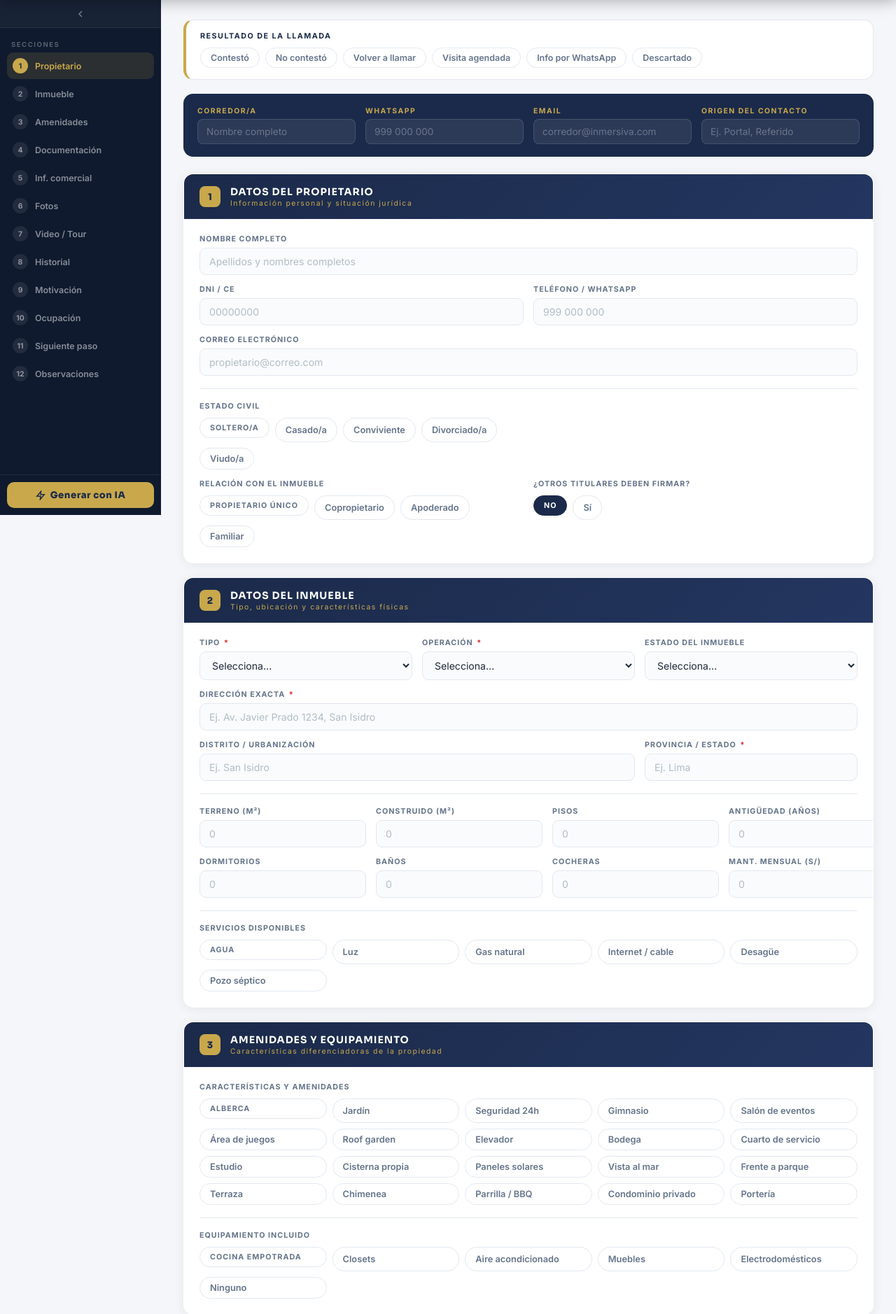
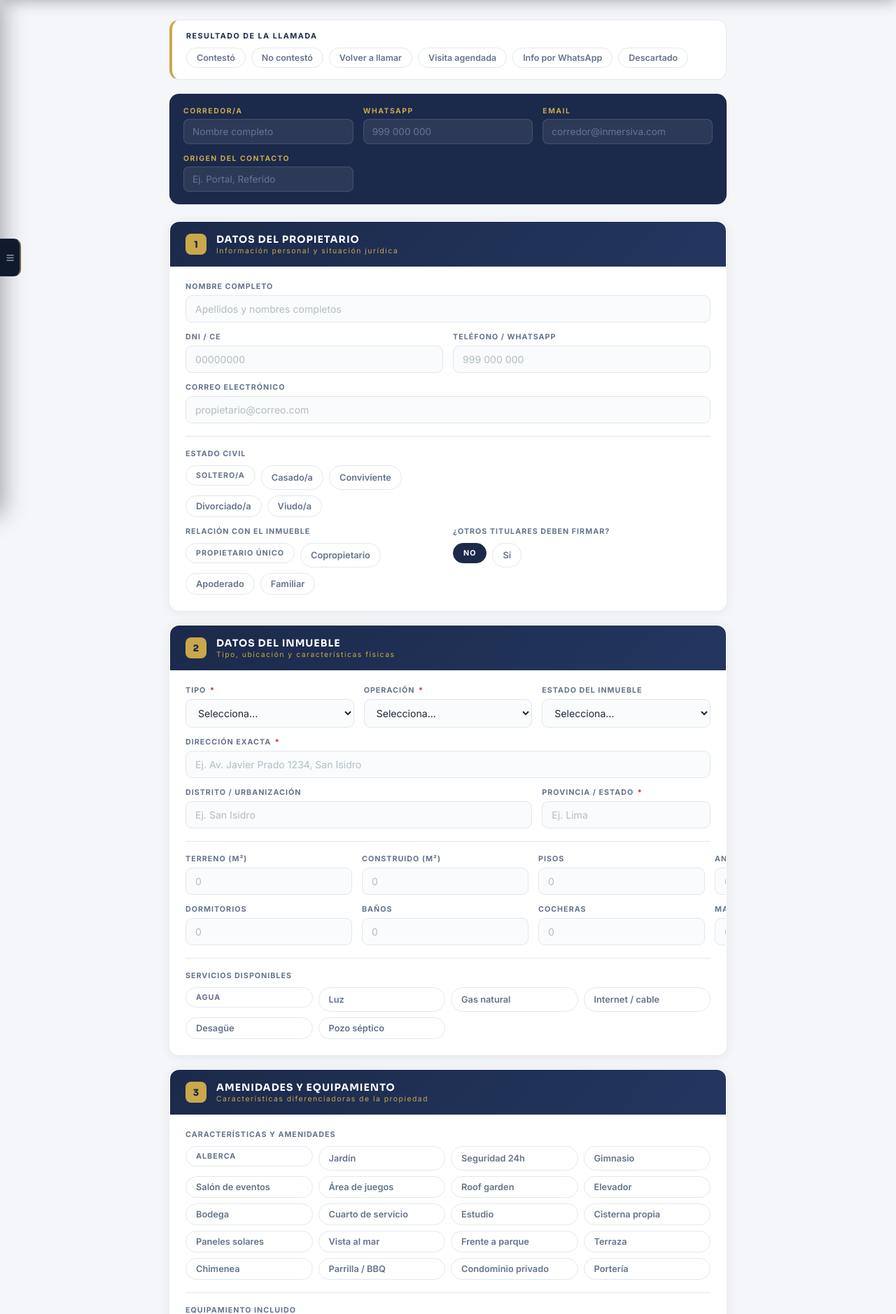
Before and after one commit to inmersivagrupoinmobiliario-dotcom/Inmersiva-Inmobiliaria, a Python web app: template templates/form.html in a window 1280 px wide. Shown: the part 64-1942 px from the top of the page at 70% size. Run offline with Jinja, Linux system fonts and the light colour scheme; the template is opened without the code that fills it, so the values that code supplies are empty.

Commit message:
feat: ficha — sidebar overlay deslizable, formulario centrado
Sidebar fijo en posición (fixed) que se desliza sobre el formulario centrado. Tab de 30px siempre visible al borde izquierdo con icono hamburger/chevron. Backdrop semitransparente al abrir. Clic en backdrop o en ítem de sección cierra el panel.

Co-Authored-By: Claude Sonnet 4.6 <noreply@anthropic.com>

```diff
--- a/templates/form.html
+++ b/templates/form.html
@@ -54,57 +54,81 @@
     .progress-pill { background: rgba(255,255,255,.1); border: 1px solid rgba(255,255,255,.15); border-radius: 100px; padding: 5px 14px; font-size: .75rem; font-weight: 700; color: rgba(255,255,255,.8); white-space: nowrap; }
     .progress-pill span { color: var(--gold); }
 
-    /* ── LAYOUT ── */
-    .layout { display: flex; min-height: calc(100vh - 64px); }
-
-    /* ── SIDEBAR NAV ── */
+    /* ── SIDEBAR — overlay fijo ── */
     .sidebar-nav {
-      width: 230px;
-      flex-shrink: 0;
-      background: var(--navy-dark);
-      position: sticky;
+      position: fixed;
+      left: 0;
       top: 64px;
       height: calc(100vh - 64px);
-      overflow: hidden;
-      padding: 0;
+      width: 230px;
+      background: var(--navy-dark);
+      z-index: 50;
+      overflow: visible;
+      transform: translateX(-230px);
+      transition: transform .25s cubic-bezier(.4,0,.2,1);
+      box-shadow: 4px 0 32px rgba(0,0,0,.35);
       display: flex;
       flex-direction: column;
-      transition: width .24s ease;
-      z-index: 40;
     }
-    .sidebar-nav.collapsed { width: 48px; }
-    .sidebar-nav::-webkit-scrollbar { width: 3px; }
-    .sidebar-nav::-webkit-scrollbar-thumb { background: var(--gold-border); border-radius: 3px; }
+    .sidebar-nav.open { transform: translateX(0); }
 
-    /* Toggle button */
-    .sidebar-toggle {
-      display: flex; align-items: center; justify-content: center;
-      height: 40px; width: 100%; flex-shrink: 0;
-      background: rgba(255,255,255,.04);
-      border: none; border-bottom: 1px solid rgba(255,255,255,.07);
-      cursor: pointer; color: rgba(255,255,255,.4);
-      transition: background .15s, color .15s;
+    /* Tab siempre visible en el borde derecho del sidebar */
+    .sidebar-tab {
+      position: absolute;
+      right: -30px;
+      top: 50%;
+      transform: translateY(-50%);
+      width: 30px;
+      height: 54px;
+      background: var(--navy-dark);
+      border: none;
+      border-radius: 0 10px 10px 0;
+      border-right: 2px solid rgba(201,168,76,.5);
+      border-top: 1px solid rgba(255,255,255,.06);
+      border-bottom: 1px solid rgba(255,255,255,.06);
+      cursor: pointer;
+      color: rgba(255,255,255,.55);
+      display: flex;
+      align-items: center;
+      justify-content: center;
+      transition: color .15s, background .15s;
     }
-    .sidebar-toggle:hover { background: rgba(201,168,76,.12); color: var(--gold); }
+    .sidebar-tab:hover { color: var(--gold); background: #1a2840; }
 
-    .sidebar-inner { flex: 1; overflow-y: auto; overflow-x: hidden; padding: 12px 10px; display: flex; flex-direction: column; gap: 2px; }
+    /* Backdrop al abrir */
+    .sidebar-backdrop {
+      display: none;
+      position: fixed;
+      inset: 64px 0 0 0;
+      background: rgba(0,0,0,.28);
+      z-index: 49;
+    }
+    .sidebar-backdrop.visible { display: block; }
+
+    .sidebar-body {
+      flex: 1;
+      overflow-y: auto;
+      overflow-x: hidden;
+      padding: 14px 10px 10px;
+      display: flex;
+      flex-direction: column;
+      gap: 2px;
+    }
+    .sidebar-body::-webkit-scrollbar { width: 3px; }
+    .sidebar-body::-webkit-scrollbar-thumb { background: var(--gold-border); border-radius: 3px; }
 
     .nav-section-label {
       font-size: .6rem; font-weight: 700; color: rgba(255,255,255,.3);
-      letter-spacing: 1.5px; text-transform: uppercase; padding: 6px 6px 4px;
-      white-space: nowrap; transition: opacity .15s;
+      letter-spacing: 1.5px; text-transform: uppercase; padding: 4px 8px 6px;
     }
-    .sidebar-nav.collapsed .nav-section-label { opacity: 0; }
-
     .nav-item {
-      display: flex; align-items: center; gap: 10px; padding: 8px 8px;
+      display: flex; align-items: center; gap: 10px; padding: 8px 10px;
       border-radius: 9px; cursor: pointer; transition: all var(--transition);
       text-decoration: none; color: rgba(255,255,255,.5);
-      font-size: .78rem; font-weight: 600; overflow: hidden; white-space: nowrap;
+      font-size: .78rem; font-weight: 600;
     }
     .nav-item:hover { background: rgba(201,168,76,.1); color: rgba(255,255,255,.85); }
     .nav-item.active { background: rgba(201,168,76,.15); color: var(--gold); }
-
     .nav-num {
       width: 22px; height: 22px; border-radius: 50%;
       background: rgba(255,255,255,.08);
@@ -116,26 +140,18 @@
     .nav-item.done .nav-num { background: #10b981; color: #fff; }
     .nav-item.done { color: rgba(255,255,255,.6); }
 
-    .nav-label { overflow: hidden; transition: opacity .18s, max-width .24s; max-width: 160px; }
-    .sidebar-nav.collapsed .nav-label { opacity: 0; max-width: 0; }
-
-    .nav-submit {
-      padding: 10px; border-top: 1px solid rgba(255,255,255,.08); flex-shrink: 0; overflow: hidden;
-    }
+    .nav-submit { padding: 10px; border-top: 1px solid rgba(255,255,255,.08); flex-shrink: 0; }
     .nav-submit-btn {
-      width: 100%; padding: 10px 6px; background: var(--gold); color: var(--navy);
+      width: 100%; padding: 11px; background: var(--gold); color: var(--navy);
       font-family: 'Sora', sans-serif; font-weight: 800; font-size: .82rem;
       border: none; border-radius: 10px; cursor: pointer; letter-spacing: .5px;
-      display: flex; align-items: center; justify-content: center; gap: 7px;
-      transition: opacity var(--transition); white-space: nowrap; overflow: hidden;
+      display: flex; align-items: center; justify-content: center; gap: 8px;
+      transition: opacity var(--transition);
     }
     .nav-submit-btn:hover { opacity: .88; }
-    .nav-submit-label { overflow: hidden; transition: opacity .15s, max-width .24s; max-width: 130px; }
-    .sidebar-nav.collapsed .nav-submit-label { opacity: 0; max-width: 0; }
-    .sidebar-nav.collapsed .nav-submit-btn { padding: 10px 0; justify-content: center; }
 
-    /* ── MAIN CONTENT ── */
-    .main-content { flex: 1; min-width: 0; padding: 28px 32px; }
+    /* ── MAIN CONTENT — centrado ── */
+    .main-content { max-width: 860px; margin: 0 auto; padding: 28px 32px; }
 
     /* ── LLAMADA BAR ── */
     .llamada-bar {
@@ -420,7 +436,7 @@
 
     /* ── RESPONSIVE ── */
     @media (max-width: 900px) {
-      .sidebar-nav { display: none; }
+      .sidebar-tab { display: none; }
       .main-content { padding: 16px; max-width: 100%; }
       .fg-3, .fg-4, .fg-5 { grid-template-columns: 1fr 1fr; }
       .fg-3 .span3, .fg-4 .span3 { grid-column: span 2; }
@@ -459,37 +475,36 @@
   </div>
 </header>
 
-<div class="layout">
-
-<!-- ═══ SIDEBAR ══════════════════════════════════════════════════════════════ -->
+<!-- ═══ SIDEBAR OVERLAY ═══════════════════════════════════════════════════════ -->
+<div class="sidebar-backdrop" id="sidebarBackdrop" onclick="toggleSidebar()"></div>
 <nav class="sidebar-nav" id="sidebarNav">
-  <button class="sidebar-toggle" onclick="toggleSidebar()" title="Colapsar / expandir">
-    <svg id="toggleIcon" width="16" height="16" fill="none" stroke="currentColor" stroke-width="2.5" viewBox="0 0 24 24"><polyline points="15 18 9 12 15 6"/></svg>
+  <button class="sidebar-tab" onclick="toggleSidebar()" id="sidebarTab" title="Mostrar secciones">
+    <svg id="tabIcon" width="15" height="15" fill="none" stroke="currentColor" stroke-width="2.5" viewBox="0 0 24 24"><path d="M4 6h16M4 12h16M4 18h16"/></svg>
   </button>
-  <div class="sidebar-inner">
+  <div class="sidebar-body">
     <div class="nav-section-label">Secciones</div>
-    <a class="nav-item active" href="#sec-1" id="nav-1"><span class="nav-num">1</span><span class="nav-label">Propietario</span></a>
-    <a class="nav-item" href="#sec-2" id="nav-2"><span class="nav-num">2</span><span class="nav-label">Inmueble</span></a>
-    <a class="nav-item" href="#sec-3" id="nav-3"><span class="nav-num">3</span><span class="nav-label">Amenidades</span></a>
-    <a class="nav-item" href="#sec-4" id="nav-4"><span class="nav-num">4</span><span class="nav-label">Documentación</span></a>
-    <a class="nav-item" href="#sec-5" id="nav-5"><span class="nav-num">5</span><span class="nav-label">Inf. comercial</span></a>
-    <a class="nav-item" href="#sec-6" id="nav-6"><span class="nav-num">6</span><span class="nav-label">Fotos</span></a>
-    <a class="nav-item" href="#sec-7" id="nav-7"><span class="nav-num">7</span><span class="nav-label">Video / Tour</span></a>
-    <a class="nav-item" href="#sec-8" id="nav-8"><span class="nav-num">8</span><span class="nav-label">Historial</span></a>
-    <a class="nav-item" href="#sec-9" id="nav-9"><span class="nav-num">9</span><span class="nav-label">Motivación</span></a>
-    <a class="nav-item" href="#sec-10" id="nav-10"><span class="nav-num">10</span><span class="nav-label">Ocupación</span></a>
-    <a class="nav-item" href="#sec-11" id="nav-11"><span class="nav-num">11</span><span class="nav-label">Siguiente paso</span></a>
-    <a class="nav-item" href="#sec-12" id="nav-12"><span class="nav-num">12</span><span class="nav-label">Observaciones</span></a>
+    <a class="nav-item active" href="#sec-1" id="nav-1" onclick="closeSidebar()"><span class="nav-num">1</span> Propietario</a>
+    <a class="nav-item" href="#sec-2" id="nav-2" onclick="closeSidebar()"><span class="nav-num">2</span> Inmueble</a>
+    <a class="nav-item" href="#sec-3" id="nav-3" onclick="closeSidebar()"><span class="nav-num">3</span> Amenidades</a>
+    <a class="nav-item" href="#sec-4" id="nav-4" onclick="closeSidebar()"><span class="nav-num">4</span> Documentación</a>
+    <a class="nav-item" href="#sec-5" id="nav-5" onclick="closeSidebar()"><span class="nav-num">5</span> Inf. comercial</a>
+    <a class="nav-item" href="#sec-6" id="nav-6" onclick="closeSidebar()"><span class="nav-num">6</span> Fotos</a>
+    <a class="nav-item" href="#sec-7" id="nav-7" onclick="closeSidebar()"><span class="nav-num">7</span> Video / Tour</a>
+    <a class="nav-item" href="#sec-8" id="nav-8" onclick="closeSidebar()"><span class="nav-num">8</span> Historial</a>
+    <a class="nav-item" href="#sec-9" id="nav-9" onclick="closeSidebar()"><span class="nav-num">9</span> Motivación</a>
+    <a class="nav-item" href="#sec-10" id="nav-10" onclick="closeSidebar()"><span class="nav-num">10</span> Ocupación</a>
+    <a class="nav-item" href="#sec-11" id="nav-11" onclick="closeSidebar()"><span class="nav-num">11</span> Siguiente paso</a>
+    <a class="nav-item" href="#sec-12" id="nav-12" onclick="closeSidebar()"><span class="nav-num">12</span> Observaciones</a>
   </div>
   <div class="nav-submit">
     <button class="nav-submit-btn" onclick="document.getElementById('fichaForm').requestSubmit()">
       <svg width="14" height="14" fill="none" stroke="currentColor" stroke-width="2.5" viewBox="0 0 24 24"><path d="M13 2L3 14h9l-1 8 10-12h-9l1-8z"/></svg>
-      <span class="nav-submit-label">Generar con IA</span>
+      Generar con IA
     </button>
   </div>
 </nav>
 
-<!-- ═══ MAIN ══════════════════════════════════════════════════════════════════ -->
+<!-- ═══ MAIN CONTENT ══════════════════════════════════════════════════════════ -->
 <div class="main-content">
     <form id="fichaForm" action="/generar" method="post" enctype="multipart/form-data">
 
@@ -1249,8 +1264,7 @@
     <div class="form-footer">
       Inmersiva Grupo Inmobiliario · Sistema Generador de Contenido IA · inmobiliariainmersiva.com
     </div>
-  </div><!-- /main-content -->
-</div><!-- /layout -->
+</div><!-- /main-content -->
 
 <script>
   /* ── CONDITIONAL FIELDS ──────────────────────────────────────────────── */
@@ -1288,29 +1302,21 @@
     toggle('arrendatario-block', radio.value === 'Alquilada');
   }
 
-  /* ── SIDEBAR TOGGLE ─────────────────────────────────────────────────── */
-  const sidebar     = document.getElementById('sidebarNav');
-  const toggleIcon  = document.getElementById('toggleIcon');
-  const SB_KEY      = 'inmersiva_sidebar_collapsed';
+  /* ── SIDEBAR OVERLAY ────────────────────────────────────────────────── */
+  const sidebar   = document.getElementById('sidebarNav');
+  const backdrop  = document.getElementById('sidebarBackdrop');
+  const tabIcon   = document.getElementById('tabIcon');
 
-  function setIcon(collapsed) {
-    // chevron right when collapsed, chevron left when open
-    toggleIcon.innerHTML = collapsed
-      ? '<polyline points="9 18 15 12 9 6"/>'
-      : '<polyline points="15 18 9 12 15 6"/>';
+  function setSidebarOpen(open) {
+    sidebar.classList.toggle('open', open);
+    backdrop.classList.toggle('visible', open);
+    tabIcon.innerHTML = open
+      ? '<polyline points="15 18 9 12 15 6"/>'   // X / chevron-left
+      : '<path d="M4 6h16M4 12h16M4 18h16"/>';   // hamburger
   }
 
-  function toggleSidebar() {
-    const nowCollapsed = sidebar.classList.toggle('collapsed');
-    localStorage.setItem(SB_KEY, nowCollapsed ? '1' : '0');
-    setIcon(nowCollapsed);
-  }
-
-  // Restore saved state
-  if (localStorage.getItem(SB_KEY) === '1') {
-    sidebar.classList.add('collapsed');
-    setIcon(true);
-  }
+  function toggleSidebar() { setSidebarOpen(!sidebar.classList.contains('open')); }
+  function closeSidebar()   { setSidebarOpen(false); }
 
   /* ── SIDEBAR ACTIVE STATE + COUNTER ─────────────────────────────────── */
   const sections = document.querySelectorAll('.section-card');
```
